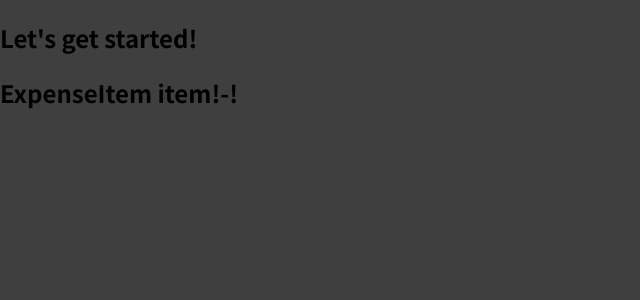
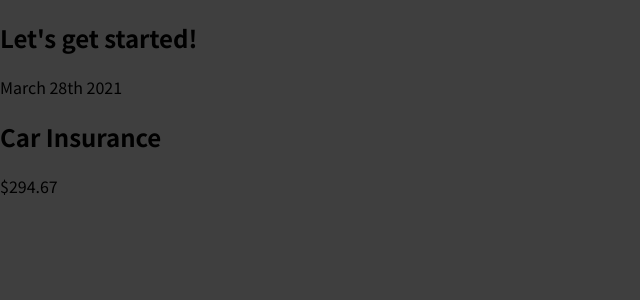
Before and after one commit to VitaliPobudei/udemy-react-cours, a JavaScript app: page / in a window 1280 px wide. Shown: the top 300 px of the page, without its empty margins (0-640 px from the left). Built offline with nearby package versions, Linux system fonts and the light colour scheme.

Commit message:
Writing more complex JSX code

```diff
--- a/src/components/ExpenseItem.js
+++ b/src/components/ExpenseItem.js
@@ -1,5 +1,13 @@
 function ExpenseItem() {
-  return <h2>ExpenseItem item!-!</h2>;
+  return (
+    <div>
+      <div>March 28th 2021</div>
+      <div>
+        <h2>Car Insurance</h2>
+        <div>$294.67</div>
+      </div>
+    </div>
+  );
 }
 
 export default ExpenseItem;
```
Also changed, not shown: 1 other file (tests, documents, lock files or other folders).
